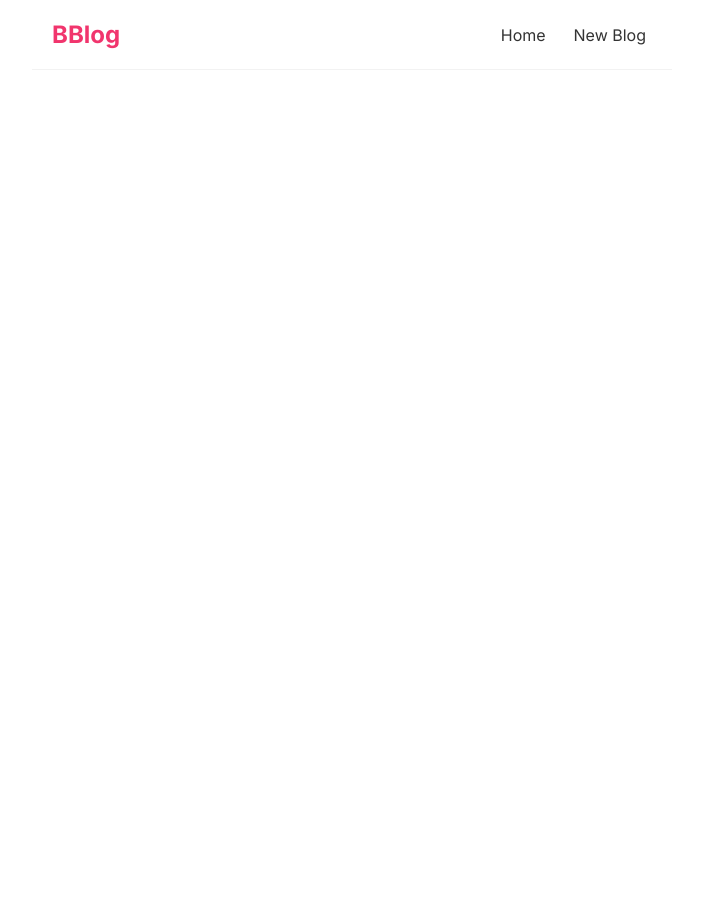
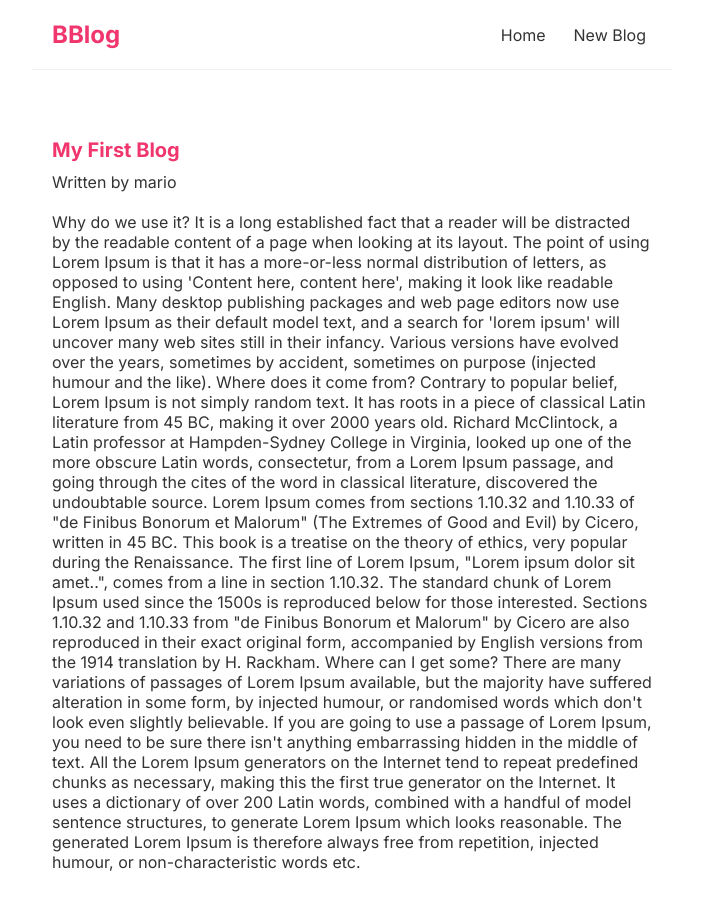
Before and after one commit to rakaiskandar/blog-with-react, a React (Create React App) app: page /blogs/1 in a window 1280 px wide. Shown: the top 910 px of the page, without its empty margins (288-991 px from the left). Before the commit the page ends 800 px from the top, so only its background shows below. Built offline with nearby package versions, Linux system fonts and the light colour scheme; data requests are answered from the project's data file.

Commit message:
add blog details

```diff
--- a/src/App.js
+++ b/src/App.js
@@ -3,6 +3,7 @@
 import Navbar from './components/Navbar';
 import Home from './page/Home';
 import Create from './page/Create';
+import BlogDetails from './components/BlogDetails';
 
 function App() {
   return (
@@ -17,6 +18,9 @@
             <Route path="/create">
               <Create/>
             </Route>
+            <Route path="/blogs/:id">
+              <BlogDetails/>
+            </Route>
           </Switch>
         </div>
       </div>
--- /dev/null
+++ b/src/components/BlogDetails.js
@@ -0,0 +1,24 @@
+import { useParams } from "react-router-dom";
+import useFetch from "../helper/useFetch";
+
+const BlogDetails = () => {
+
+    const { id } = useParams();
+    const { data: blog, error, isPending } = useFetch('http://localhost:8000/blogs/' + id);
+
+    return (
+        <div className="blog-details">
+            { isPending && <div>Loading...</div> }
+            { error && <div>{ error }</div> }
+            { blog && (
+                <article>
+                    <h2>{ blog.title }</h2>
+                    <p>Written by { blog.author }</p>
+                    <div>{ blog.body }</div>
+                </article>
+            )}
+        </div>
+    );
+}
+
+export default BlogDetails;
--- a/src/components/BlogList.js
+++ b/src/components/BlogList.js
@@ -1,3 +1,5 @@
+import { Link } from "react-router-dom";
+
 const BlogList = ({blogs, title}) => {
 
     return (
@@ -5,8 +7,10 @@
             <h2>{ title }</h2>
             {blogs.map((blog) => (
                 <div className="blog-preview" key={blog.id}>
-                    <h2>{blog.title}</h2>
-                    <p>Written by {blog.author}</p>
+                    <Link to={`/blogs/${blog.id}`}>
+                        <h2>{blog.title}</h2>
+                        <p>Written by {blog.author}</p>
+                    </Link>
                 </div>
             ))}
         </div>
--- a/src/index.css
+++ b/src/index.css
@@ -67,3 +67,17 @@
   color: #f1356d;
   margin-bottom: 8px;
 }
+
+.blog-preview a{
+  text-decoration: none;
+}
+
+.blog-details h2{
+  font-size: 20px;
+  color: #f1356d;
+  margin-bottom: 10px;
+}
+
+.blog-details div{
+  margin: 20px 0;
+}
```
